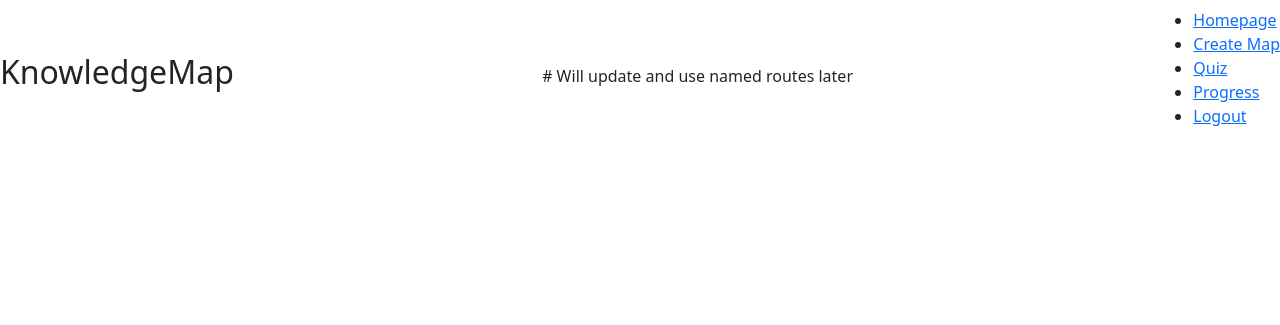
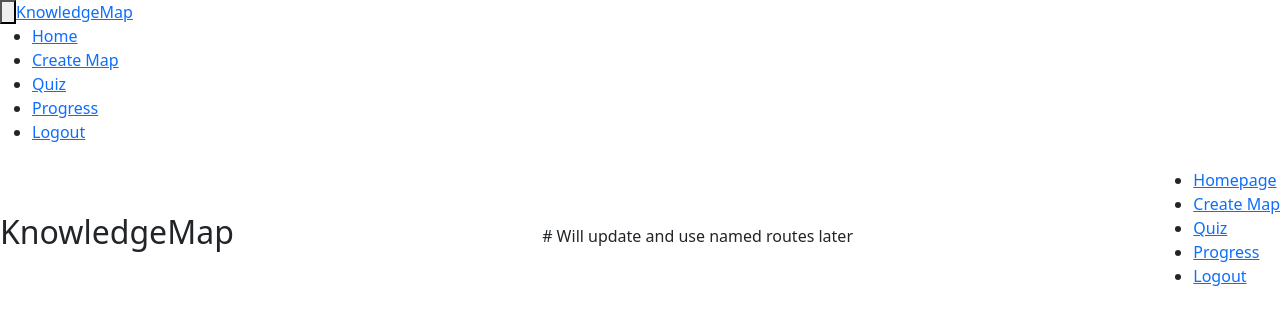
Before and after one commit to CS4300-CS5300-SP26/dev5_cust3, a Django app: template knowledge_map/home/templates/nav_bar.html in a window 1280 px wide. Shown: the top 325 px of the page. Run offline with Django 4.2, Linux system fonts and the light colour scheme; the template is opened without the code that fills it, so the values that code supplies are empty; some libraries are stand-ins or nearby versions.

Commit message:
added most navigation bar items on html with icons

```diff
--- a/knowledge_map/home/templates/nav_bar.html
+++ b/knowledge_map/home/templates/nav_bar.html
@@ -12,6 +12,53 @@
 </head>
 
 <body>
+    <div class="wrapper">
+        <aside id="sidebar">
+            <div class="d-flex">
+                <button id="toggle-btn" type="button">
+                    <i class="lni lni-layout-9"></i>
+                </button>
+                <div class="sidebar-logo">
+                    <a href="#">KnowledgeMap</a>
+                </div>
+            </div>
+
+            <!-- Navigation bar items -->
+            <ul class="sidebar-nav">
+                <li class="sidebar-item">
+                    <a href="#" class="sidebar-link">
+                        <i class="lni lni-home-2"></i>
+                        <span>Home</span>
+                    </a>
+                </li>
+                <li class="sidebar-item">
+                    <a href="#" class="sidebar-link">
+                        <i class="lni lnis-plus"></i>
+                        <span>Create Map</span>
+                    </a>
+                </li>
+                <li class="sidebar-item">
+                    <a href="#" class="sidebar-link">
+                        <i class="lni lnis-book-1"></i>
+                        <span>Quiz</span>
+                    </a>
+                </li>
+                <li class="sidebar-item">
+                    <a href="#" class="sidebar-link">
+                        <i class="lni lni-trend-up-1"></i>
+                        <span>Progress</span>
+                    </a>
+                </li>
+                <li class="sidebar-item">
+                    <a href="#" class="sidebar-link">
+                        <i class="lni lni-exit"></i>
+                        <span>Logout</span>
+                    </a>
+                </li>
+            </ul>
+
+        </aside>
+    </div>
     <script src="https://cdn.jsdelivr.net/npm/bootstrap@5.3.8/dist/js/bootstrap.bundle.min.js" integrity="sha384-FKyoEForCGlyvwx9Hj09JcYn3nv7wiPVlz7YYwJrWVcXK/BmnVDxM+D2scQbITxI" crossorigin="anonymous"></script>
     <script src="navbar.js"></script>
 </body>
```
